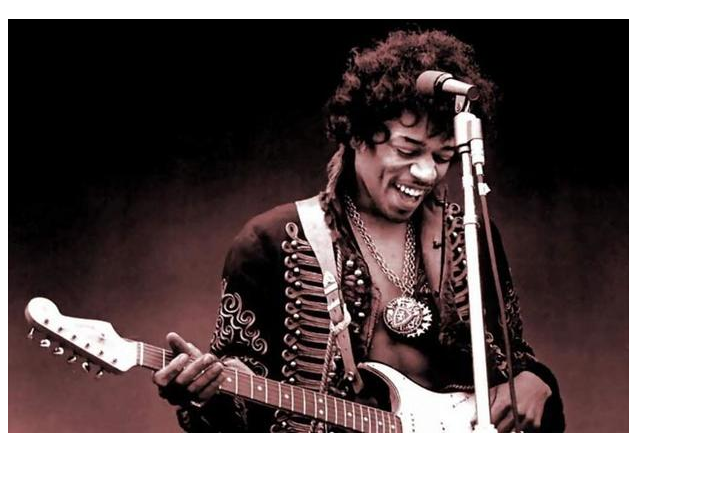
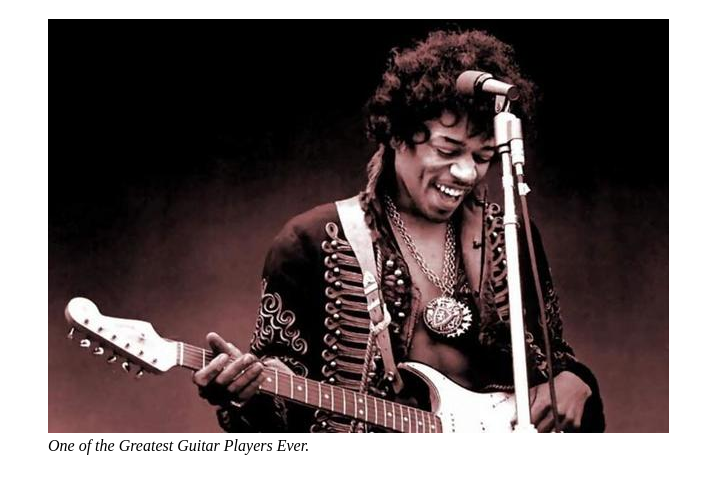
Before and after one commit to Taras727/tribute_page, a plain HTML site: page index.html in a window 1280 px wide. Shown: the part 61-554 px from the top of the page, without its empty margins (0-724 px from the left). Drawn offline with Linux system fonts and the light colour scheme.

Commit message:
#5 - add img-caption

```diff
--- a/index.html
+++ b/index.html
@@ -13,9 +13,10 @@
 
     <h1 id="title">Jimi Hendrix</h1>
 
-    <div id="img-div">
+    <figure id="img-div">
       <img src="images/jimi_hendrix_portrait.jpg" alt="Jimi Hendrix" id="image">
-    </div>
+      <figcaption id="img-caption"><em>One of the Greatest Guitar Players Ever.</em></legend>
+    </figure>
 
   </div>
 </body>
```
